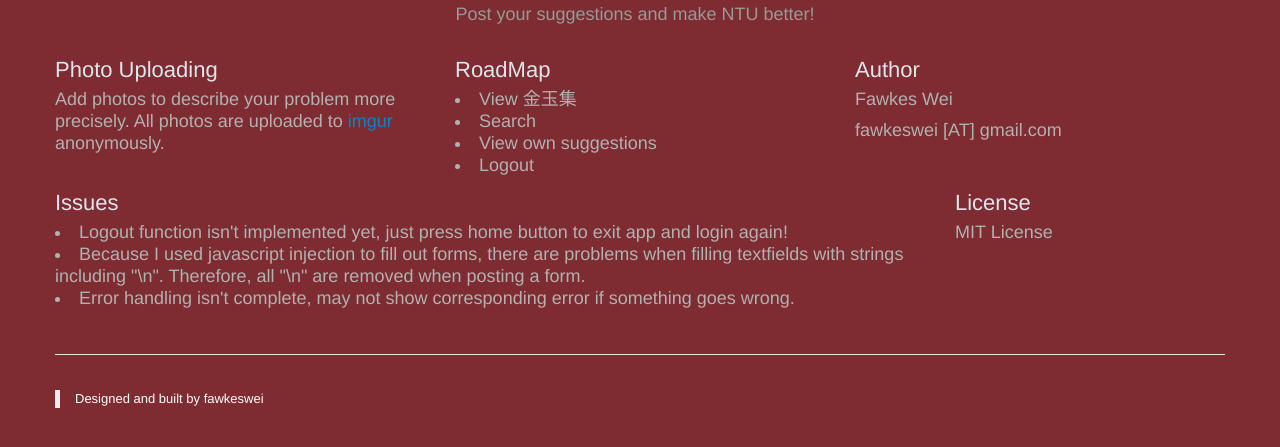
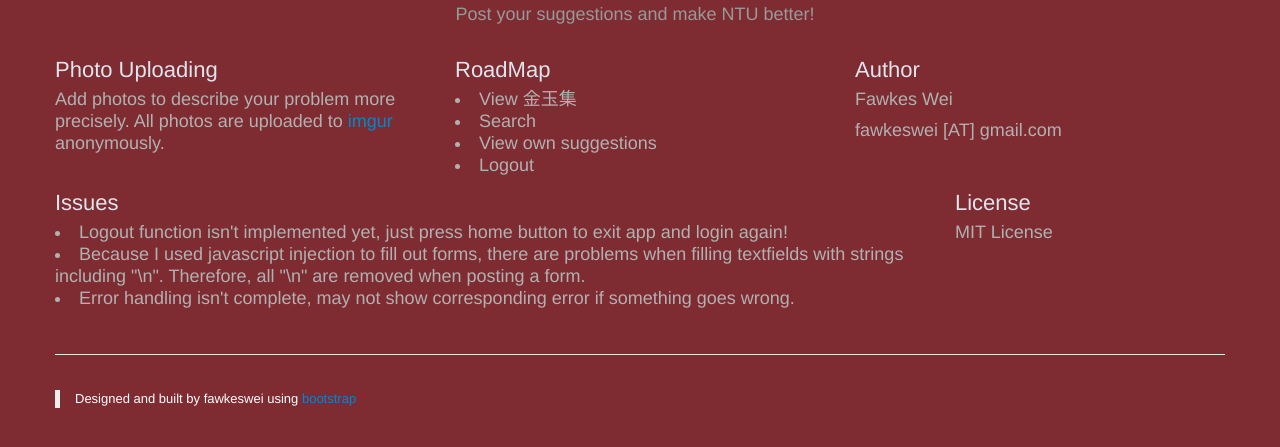
Before and after one commit to edison9888/NTUAffairs, a plain HTML site: page index.html in a window 1280 px wide. Shown: the part 531-978 px from the top of the page. Drawn offline with Linux system fonts and the light colour scheme.

Commit message:
add bootstrap link

```diff
--- a/index.html
+++ b/index.html
@@ -109,7 +109,7 @@
 	</div><!-- end marketing -->
 
 	<footer class="footer">
-        <blockquote>Designed and built by fawkeswei</blockquote>
+        <blockquote>Designed and built by fawkeswei using <a href="https://github.com/twitter/bootstrap" alt="bootstrap">bootstrap</a></blockquote>
 	</footer>
 </div>
 </body>
```
